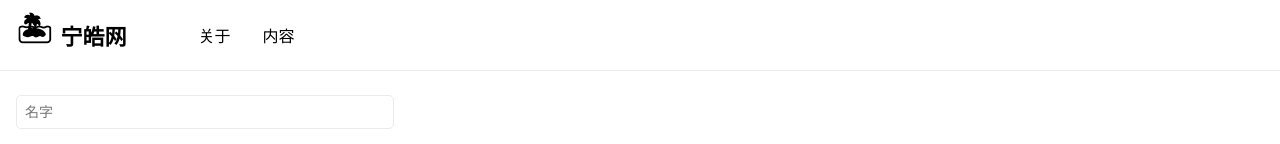
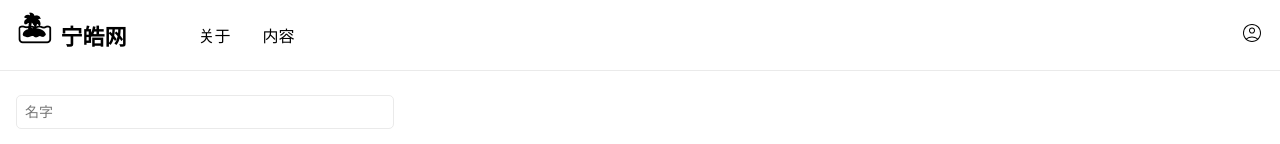
Before and after one commit to ninghao/ninghao-next-w22, a Next.js app: page /login in a window 1280 px wide. Shown: the top 144 px of the page. Built offline with nearby package versions, Linux system fonts and the light colour scheme.

Commit message:
使用 AuthContext 设置与使用当前用户

```diff
--- a/app/components/app-header.tsx
+++ b/app/components/app-header.tsx
@@ -2,6 +2,7 @@
 
 import { useRouter } from 'next/navigation';
 import { appConfig } from '../config';
+import AppToolbar from './app-toolbar';
 import NavLink from './nav-link';
 
 /**
@@ -30,6 +31,7 @@ const AppHeader = () => {
           <NavLink href="/posts">内容</NavLink>
         </div>
       </nav>
+      <AppToolbar />
     </header>
   );
 };
--- /dev/null
+++ b/app/components/app-toolbar.tsx
@@ -0,0 +1,38 @@
+'use client';
+
+import Image from 'next/image';
+import Link from 'next/link';
+import { useContext } from 'react';
+import { AuthContext } from '../login/provider';
+
+/**
+ * AppToolbar
+ */
+const AppToolbar = () => {
+  const { currentUser } = useContext(AuthContext);
+
+  /**
+   * 视图
+   */
+  return (
+    <div>
+      {currentUser && (
+        <>
+          <div>{currentUser.name}</div>
+        </>
+      )}
+      {!currentUser && (
+        <div>
+          <Link href="/login">
+            <Image src="/icons/account.svg" alt="登录" width={24} height={24} />
+          </Link>
+        </div>
+      )}
+    </div>
+  );
+};
+
+/**
+ * 导出 AppToolbar
+ */
+export default AppToolbar;
--- a/app/login/hook.ts
+++ b/app/login/hook.ts
@@ -1,9 +1,11 @@
-import { useState } from 'react';
+import { useContext, useState } from 'react';
 import { apiHttpClient } from '../service';
+import { AuthContext } from './provider';
 
 export const useAuth = () => {
   const [name, setName] = useState('');
   const [password, setPassword] = useState('');
+  const { setCurrentUser } = useContext(AuthContext);
 
   const login = async () => {
     if (name && password) {
@@ -16,7 +18,10 @@ export const useAuth = () => {
       });
 
       const data = await response.json();
-      console.log(data);
+
+      if (response.status === 200) {
+        setCurrentUser!(data);
+      }
     }
   };
 
```
